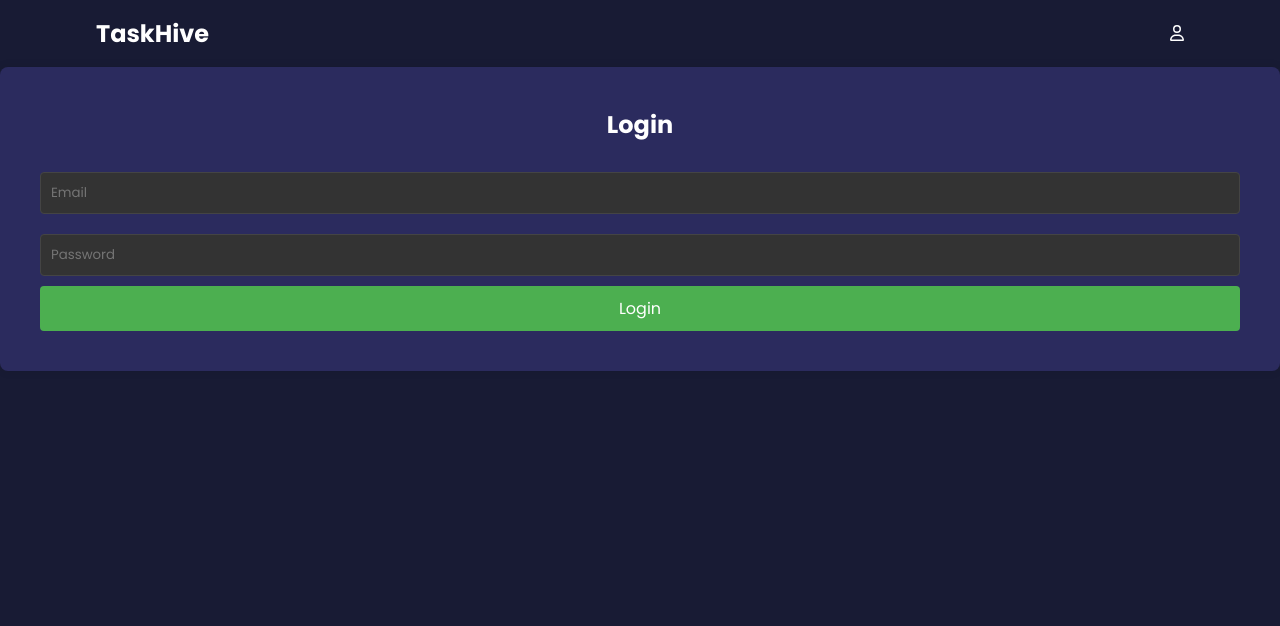
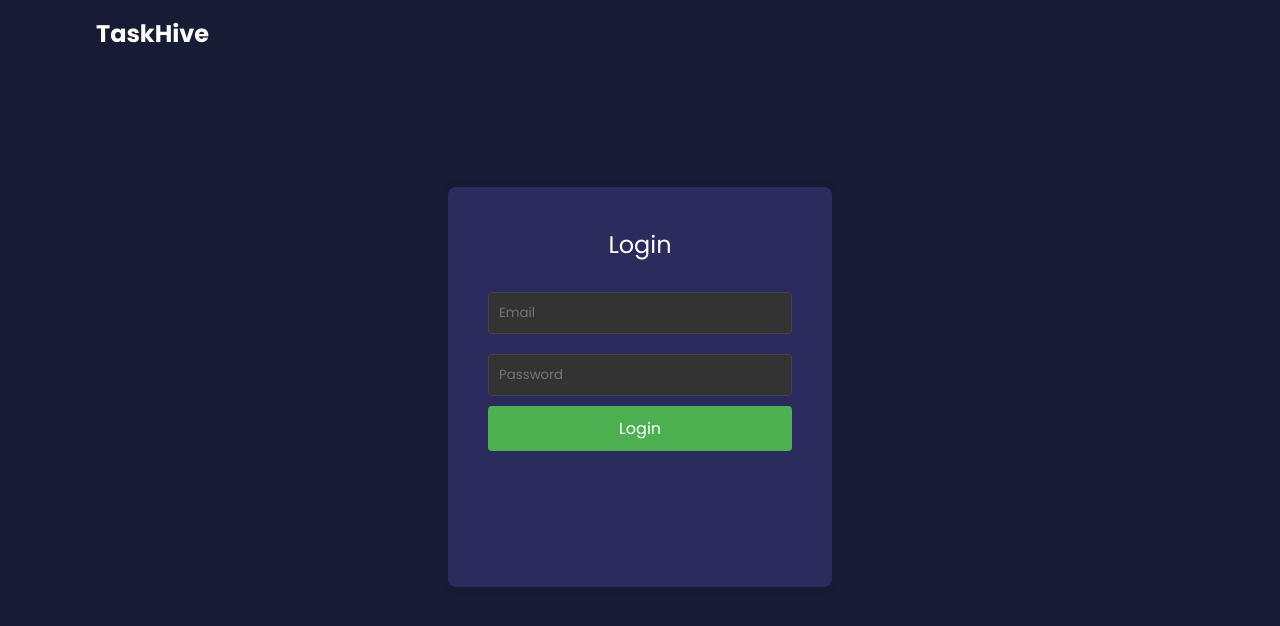
Before and after one commit to Deeperr0/task-hive, a React (Vite) app: page / in a window 1280 px wide. Shown: the top 626 px of the page. Built offline with nearby package versions, Linux system fonts and the light colour scheme; no server answers.

Commit message:
Updated login page styling

```diff
--- a/src/App.css
+++ b/src/App.css
@@ -0,0 +1,6 @@
+#root {
+  height: 100%;
+}
+.container {
+  height: 100%;
+}
--- a/src/App.jsx
+++ b/src/App.jsx
@@ -8,6 +8,7 @@ import Home from "./home/Home";
 import Navbar from "./home/Navbar";
 import Register from "./auth/Register";
 
+import "./App.css";
 function App() {
   const [user, setUser] = useState(null);
   const [role, setRole] = useState(null);
--- a/src/auth/Login.css
+++ b/src/auth/Login.css
@@ -1,9 +1,15 @@
+.login-title {
+  font-weight: 400;
+}
 .login-container {
   background-color: #2b2b5e;
   padding: 40px;
   border-radius: 8px;
   box-shadow: 0 0 10px rgba(0, 0, 0, 0.1);
   text-align: center;
+  width: 30%;
+  margin: 15vh auto;
+  height: 50%;
 }
 
 .login-container h2 {
@@ -35,17 +41,3 @@
 .login-container button:hover {
   background-color: #45a049;
 }
-
-.logout {
-  background-color: #4caf50;
-  border: none;
-  border-radius: 4px;
-  color: #fff;
-  padding: 10px;
-  cursor: pointer;
-  margin-left: 10px;
-}
-
-.logout:hover {
-  background-color: #45a049;
-}
--- a/src/auth/Login.jsx
+++ b/src/auth/Login.jsx
@@ -23,7 +23,7 @@ export default function Login({ setUser }) {
 
   return (
     <div className="login-container">
-      <h2>Login</h2>
+      <h2 className="login-title">Login</h2>
       <form onSubmit={handleLogin}>
         <input
           type="email"
--- a/src/home/Navbar.jsx
+++ b/src/home/Navbar.jsx
@@ -30,7 +30,7 @@ export default function Navbar({ loggedIn, username }) {
                 <h1 className="user-letter">{username}</h1>
               </>
             ) : (
-              <FontAwesomeIcon icon={faUser} />
+              <></>
             )}
           </div>
         </div>
--- a/src/index.css
+++ b/src/index.css
@@ -7,4 +7,5 @@
 body {
   background-color: #181b34;
   color: white;
+  height: 100vh;
 }
```
